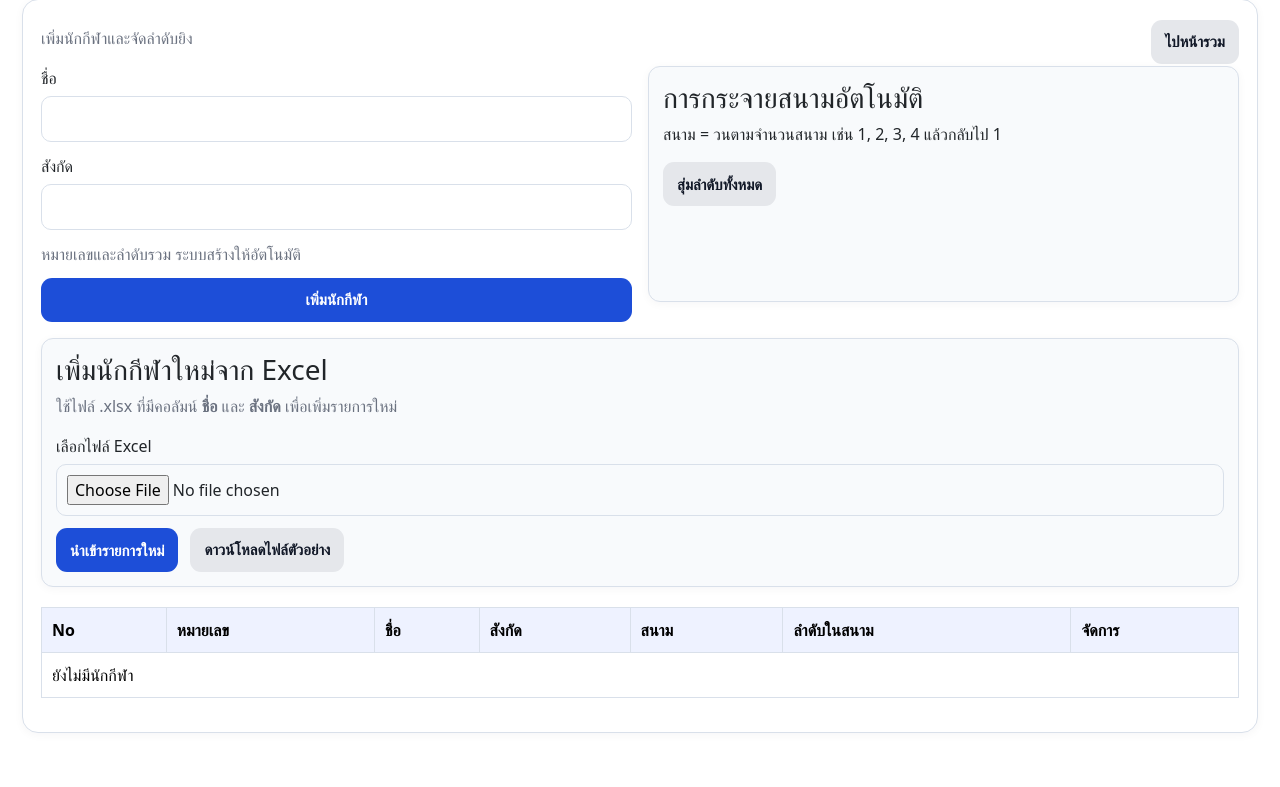
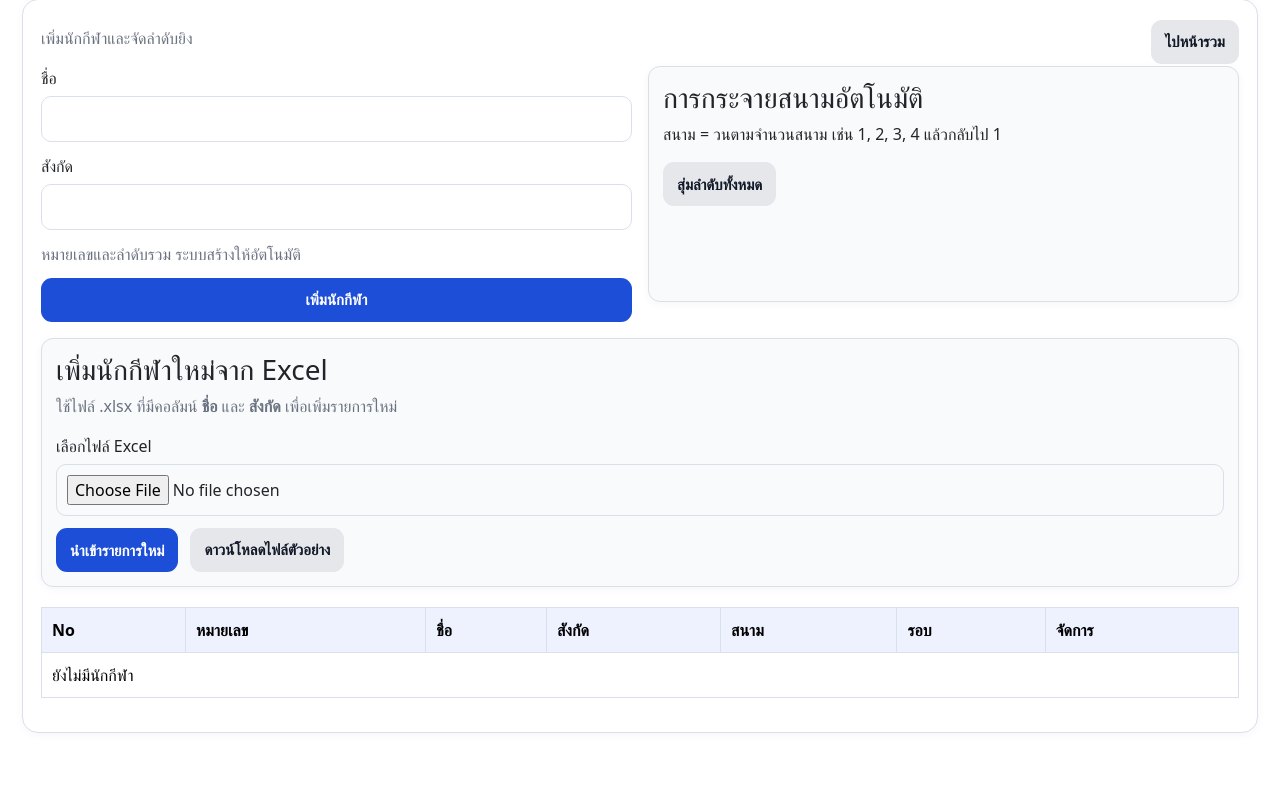
Before and after one commit to Dekchairukna/Shooting_tournament, a Python web app: template templates/athletes.html in a window 1280 px wide. Shown: the part 75-862 px from the top of the page. Run offline with Jinja, Linux system fonts and the light colour scheme; the template is opened without the code that fills it, so the values that code supplies are empty.

Commit message:
Label the court queue column ROUNDS

```diff
--- a/templates/athletes.html
+++ b/templates/athletes.html
@@ -65,7 +65,7 @@
     <div class="card muted-box">
       <h3>การกระจายสนามอัตโนมัติ</h3>
       {% if event.chain_id %}
-      <p>อีเวนต์นี้อยู่ในสายคิว <strong>{{ event.chain.name }}</strong> · สนามและ “ลำดับในสนาม” (= รอบคิวรวมของสาย) จัดต่อจากรุ่นก่อนหน้าให้อัตโนมัติ · <a href="{{ url_for('court_chains') }}">ดูสายคิว</a></p>
+      <p>อีเวนต์นี้อยู่ในสายคิว <strong>{{ event.chain.name }}</strong> · สนามและรอบคิวจัดต่อจากรุ่นก่อนหน้าให้อัตโนมัติ · <a href="{{ url_for('court_chains') }}">ดูสายคิว</a></p>
       {% else %}
       <p>สนาม = วนตามจำนวนสนาม เช่น 1, 2, 3, 4 แล้วกลับไป 1</p>
       {% endif %}
@@ -121,7 +121,7 @@
   </div>
   <div class="table-wrap">
     <table class="table">
-    <thead><tr><th>No</th><th>หมายเลข</th><th>ชื่อ</th><th>สังกัด</th><th>สนาม</th><th>ลำดับในสนาม</th>{% if event.has_round_two %}<th>สิทธิ์รอบ 2</th>{% endif %}<th>จัดการ</th></tr></thead>
+    <thead><tr><th>No</th><th>หมายเลข</th><th>ชื่อ</th><th>สังกัด</th><th>สนาม</th><th>{{ 'ROUNDS' if current_lang == 'en' else 'รอบ' }}</th>{% if event.has_round_two %}<th>สิทธิ์รอบ 2</th>{% endif %}<th>จัดการ</th></tr></thead>
     <tbody>
       {% for athlete in athletes %}
       <tr>
--- a/templates/overview.html
+++ b/templates/overview.html
@@ -757,7 +757,7 @@ body.dm-compact #overviewTableBody td.status-cell .status-pill{font-size:16px!im
       <div class="title-box">
         <h1>{{ event.name }}</h1>
         <p class="muted">{{ event.event_group }} | {{ event.category }} | {{ event.next_round_label }} | รอบที่กำลังดู: {{ round_no }}</p>
-        {% if event.chain_id %}<div class="sort-off-badge" title="อีเวนต์นี้ใช้สนามร่วมกับรุ่นอื่น · ลำดับในสนาม = รอบคิวรวมของสาย">🔗 ต่อคิวสนาม: {{ event.chain.name }}</div>{% endif %}
+        {% if event.chain_id %}<div class="sort-off-badge" title="อีเวนต์นี้ใช้สนามร่วมกับรุ่นอื่น · รอบในตารางคือรอบคิวรวมของสาย">🔗 ต่อคิวสนาม: {{ event.chain.name }}</div>{% endif %}
         {% if not sort_by_rank %}<div class="sort-off-badge" title="แถวไม่สลับตามคะแนน · คอลัมน์ Class ยังแสดงอันดับปัจจุบัน">ลำดับคงที่ตามลำดับการตี</div>{% endif %}
         {% if current_user.is_authenticated and current_user.role == 'court' %}
         <div style="margin-top:7px;display:inline-flex;align-items:center;padding:6px 10px;border-radius:999px;background:#dcfce7;border:1px solid #86efac;color:#166534;font-weight:950;">🔒 {{ court_public_id(current_user) }} · แสดงเฉพาะสนาม {{ current_user.court_no }}</div>
@@ -862,7 +862,7 @@ body.dm-compact #overviewTableBody td.status-cell .status-pill{font-size:16px!im
             <tr>
               <th rowspan="3" class="col-order"><span>ลำดับการตี</span></th>
               <th rowspan="3" class="col-lane"><span>สนาม</span></th>
-              <th rowspan="3" class="col-lane-order"><span>ลำดับในสนาม</span></th>
+              <th rowspan="3" class="col-lane-order"><span>{{ 'ROUNDS' if current_lang == 'en' else 'รอบ' }}</span></th>
               <th rowspan="3" class="col-affiliation">สังกัด</th>
               <th rowspan="3" class="col-name">ชื่อ</th>
               {% if round_no == 2 and event.has_round_two %}
```
